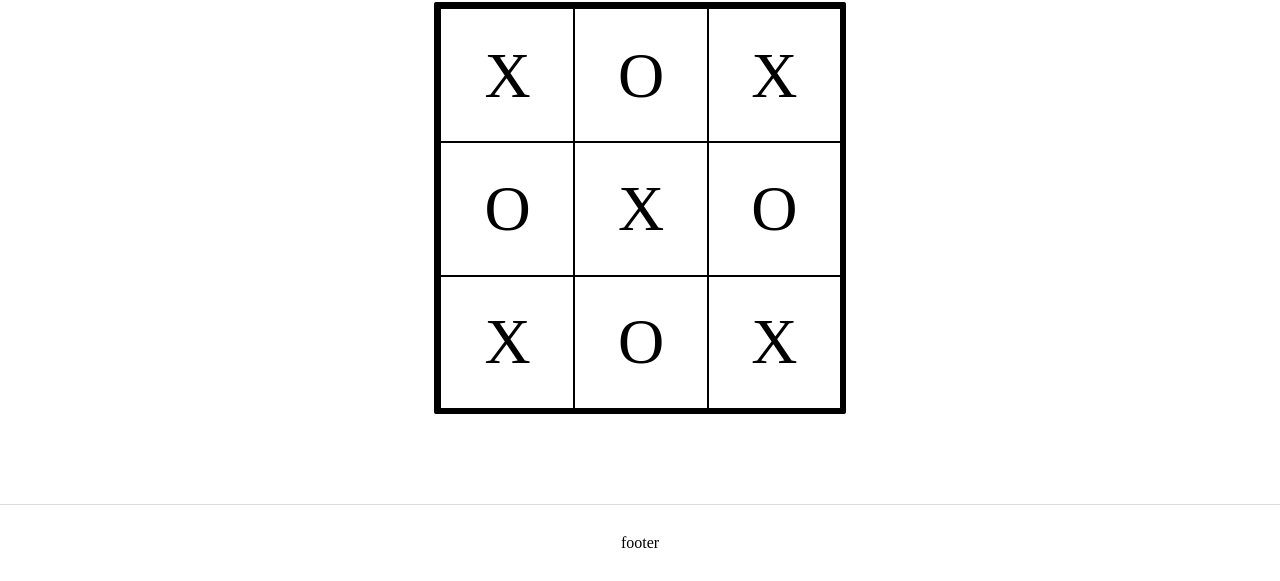
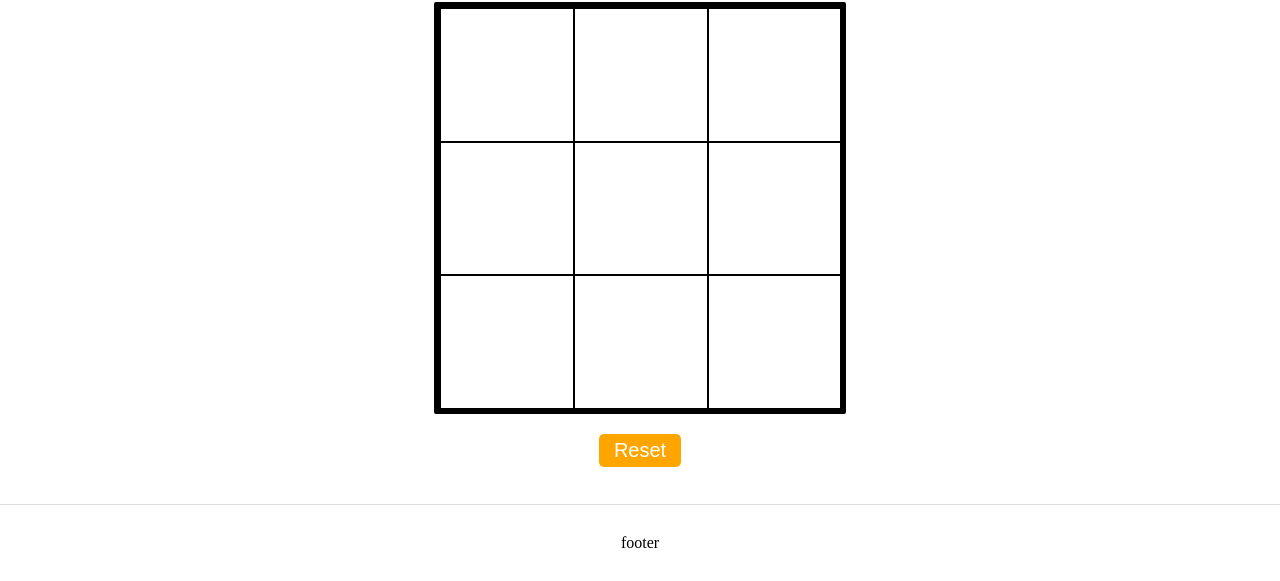
Before and after one commit to TwelveStacks/TOP-tic-tac-toe, a plain HTML site: page index.html in a window 1280 px wide. Shown: the part 219-800 px from the top of the page. Drawn offline with Linux system fonts and the light colour scheme.

Commit message:
Added display and win check

```diff
--- a/app.js
+++ b/app.js
@@ -1,13 +1,87 @@
-// Player
+const cellList = document.querySelectorAll('.box');
+const restartBtn = document.getElementById('reset-button');
+const statusDisplay = document.querySelector(".status-display")
+const winConditions = [
+    [0,1,2],
+    [3,4,5],
+    [6,7,8],
+    [0,3,6],
+    [1,4,7],
+    [2,5,8],
+    [0,4,8],
+    [2,4,6]
+];
 
-// const player = {
-//     playerName: pName,
-//     playerScore: pScore,
-//     playerSymbol: pSymbol
-// }
+let currentPlayer = "X";
+let running = true;
 
-// const gameBoard = {
-//     firstRow: ["X", "O", "X"],
-//     secondRow: ["X", "O", "X"],
-//     thirdRow: ["X", "O", "X"]
-// }
+initializeGame();
+
+restartBtn.addEventListener('click', initializeGame)
+
+function initializeGame() {
+    cellList.forEach(cell => {
+        cell.classList.remove("X");
+        cell.classList.remove("O");
+        cell.innerText = "";
+        cell.removeEventListener('click', boxClicked)
+        cell.addEventListener('click', boxClicked, { once: true })
+    });
+    running = true;
+    updateDisplay();
+}
+
+function boxClicked() {
+    if (running === true) {
+        // place marker
+        placeMarker(this);
+        // check for win
+        if(checkWin(currentPlayer)){
+            // Show win message
+            winMessage();
+            running = false;
+        } else if(isDraw()) {
+            // check for draw
+            statusDisplay.innerText = `DRAW!`
+        } else {
+            // change player
+            switchTurn();
+        }
+    }
+}
+
+function placeMarker(cell) {
+    cell.innerText = currentPlayer;
+    cell.classList.add(currentPlayer);
+}
+
+function switchTurn() {
+    if (currentPlayer === "X") {
+        currentPlayer = "O";
+    } else {
+        currentPlayer = "X";
+    }
+    updateDisplay();
+}
+
+function updateDisplay() {
+    statusDisplay.innerText = `${currentPlayer}'s turn`
+}
+
+function winMessage() {
+    statusDisplay.innerText = `${currentPlayer} WINS!`
+}
+
+function checkWin(currentPlayer) {
+    return winConditions.some(combination => {
+        return combination.every((index) => {
+            return cellList[index].classList.contains(currentPlayer);
+        })
+    })
+}
+
+function isDraw(){
+    return [...cellList].every(cell => {
+        return cell.classList.contains("X") || cell.classList.contains("O");
+    })
+}
--- a/index.html
+++ b/index.html
@@ -12,16 +12,20 @@
       <header>
         <h1>Tic Tac Toe</h1>
       </header>
-      <div class="game-board">
-        <div class="box">X</div>
-        <div class="box">O</div>
-        <div class="box">X</div>
-        <div class="box">O</div>
-        <div class="box">X</div>
-        <div class="box">O</div>
-        <div class="box">X</div>
-        <div class="box">O</div>
-        <div class="box">X</div>
+      <div class="game-container">
+        <div class="status-display">&nbsp;</div>
+        <div class="game-board">
+          <div class="box"></div>
+          <div class="box"></div>
+          <div class="box"></div>
+          <div class="box"></div>
+          <div class="box"></div>
+          <div class="box"></div>
+          <div class="box"></div>
+          <div class="box"></div>
+          <div class="box"></div>
+        </div>
+        <button id="reset-button">Reset</button>
       </div>
       <footer>footer</footer>
     </div>
--- a/styles.css
+++ b/styles.css
@@ -69,8 +69,33 @@ header {
     min-height: 100vh;
 }
 
+.game-container {
+    display: flex;
+    flex-direction: column;
+    align-items: center;
+    justify-content: center;
+}
+
+#reset-button {
+    margin: 20px;
+    display: flex;
+    align-self: center;
+    padding: 5px 15px;
+    color: white;
+    background-color: orange;
+    font-size: 20px;
+    border-radius: 5px;
+    border: none;
+}
+
+.status-display {
+    display: flex;
+    align-self: center;
+    margin: 20px;
+    font-size: 2rem;
+}
+
 .game-board {
-    margin: 0 auto;
     display: grid;
     border: 6px solid black;
     border-radius: 2px;
@@ -79,9 +104,9 @@ header {
     grid-gap: 0;
     grid-template-columns: repeat(3, 1fr);
     grid-template-rows: repeat(3, 1fr);
-    justify-self: center;
-    align-self: center;
 }
+
+
 
 .box {
     font-size: 4em;
@@ -91,6 +116,8 @@ header {
     display: flex;
     justify-content: center;
     align-items: center;
+    cursor: pointer;
+    user-select: none;
 }
 
 footer {
```
